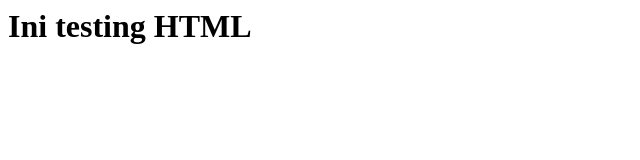
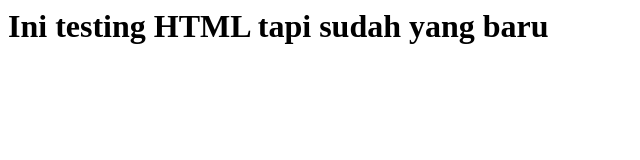
Before and after one commit to suriantorustan/webiste-keren, a plain HTML site: page index.html in a window 1280 px wide. Shown: the whole page, without its empty margins (0-640 px from the left). Drawn offline with Linux system fonts and the light colour scheme.

Commit message:
sudah yg baru

```diff
--- a/index.html
+++ b/index.html
@@ -1 +1 @@
-<h1>Ini testing HTML</h1>
+<h1>Ini testing HTML tapi sudah yang baru</h1>
```
